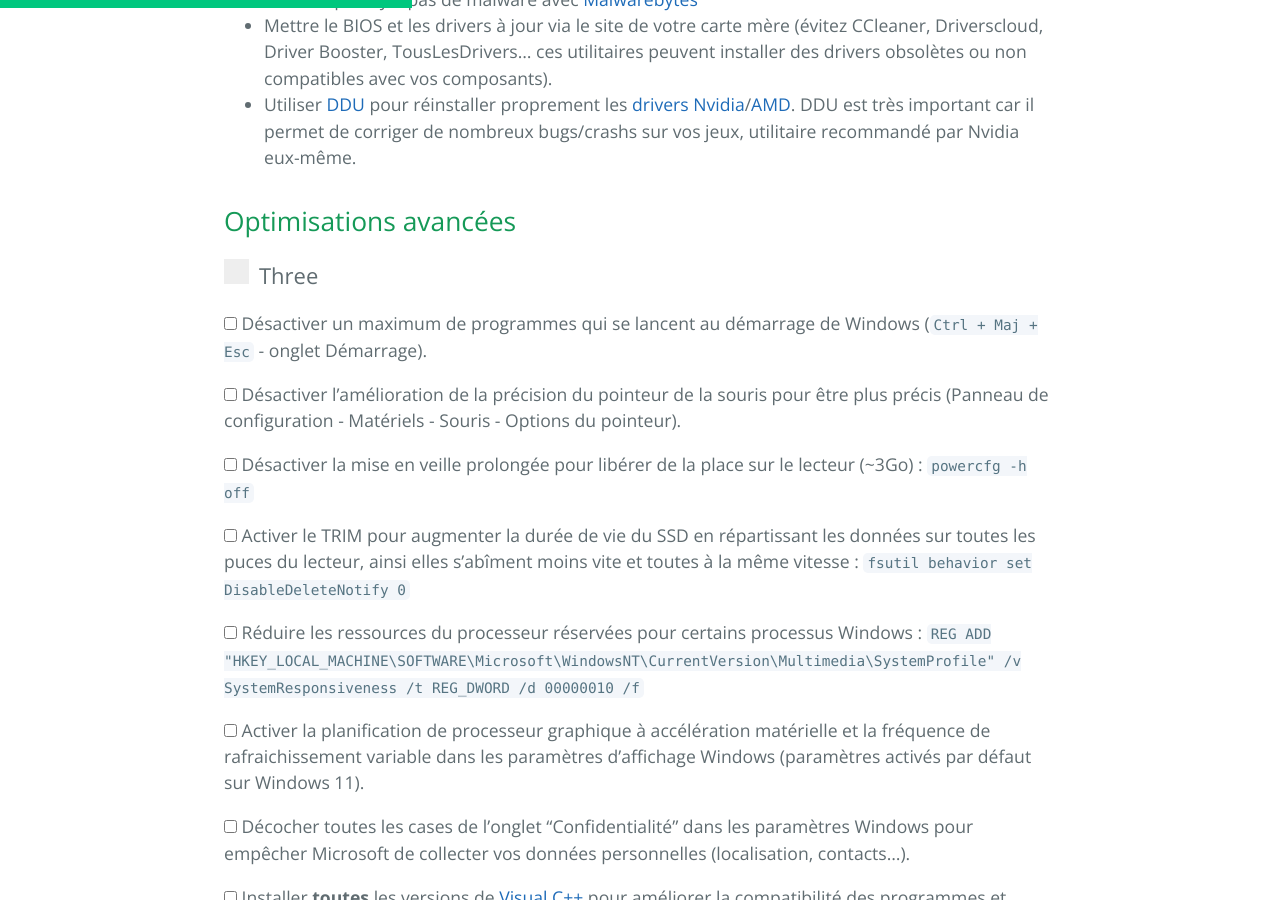
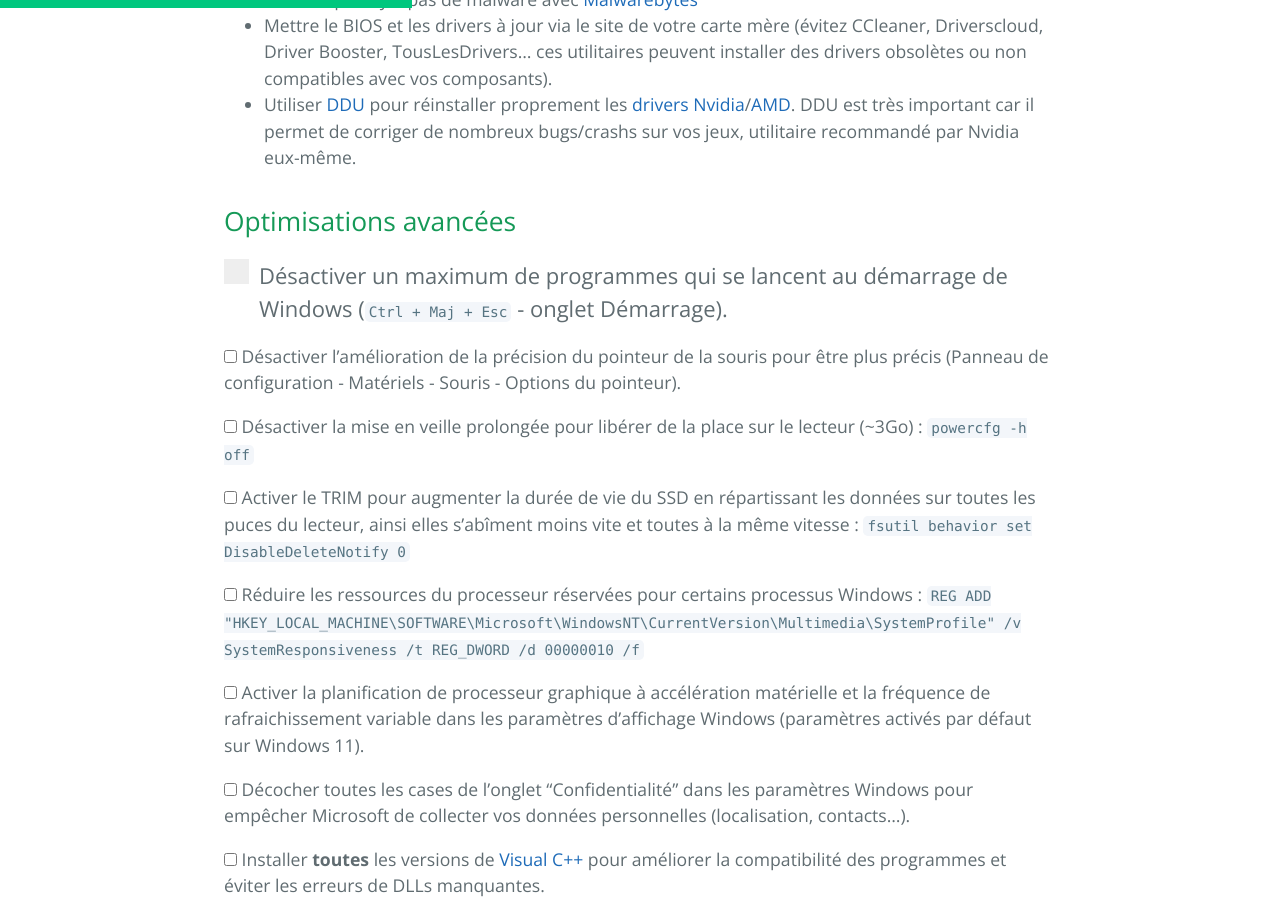
Before and after one commit to PouletEnSlip/pouletenslip.github.io, a Jekyll site: the page built from pages/opti.md, in a window 1280 px wide and 900 px high, scrolled down 878 px. Built offline with Jekyll 4.4.1, drawn with Linux system fonts in a browser that asks for light colours; comment, search, counter and statistics services are not loaded; our own code applies the rules of GitHub Pages for plain Markdown files.

Commit message:
Update opti.md

```diff
--- a/pages/opti.md
+++ b/pages/opti.md
@@ -20,12 +20,10 @@ Voici des optimisations simples et saines pour un PC sous Windows 10/11. Ces man
 
 ## Optimisations avancées
 
-<label class="container">Three
-  <input type="checkbox">
-  <span class="checkmark"></span>
+<label class="container"> Désactiver un maximum de programmes qui se lancent au démarrage de Windows (`Ctrl + Maj + Esc` - onglet Démarrage).
+<input type="checkbox">
+<span class="checkmark"></span>
 </label>
-
-<input type="checkbox"> Désactiver un maximum de programmes qui se lancent au démarrage de Windows (`Ctrl + Maj + Esc` - onglet Démarrage).
 
 <input type="checkbox"> Désactiver l’amélioration de la précision du pointeur de la souris pour être plus précis (Panneau de configuration - Matériels - Souris - Options du pointeur).
 
```
